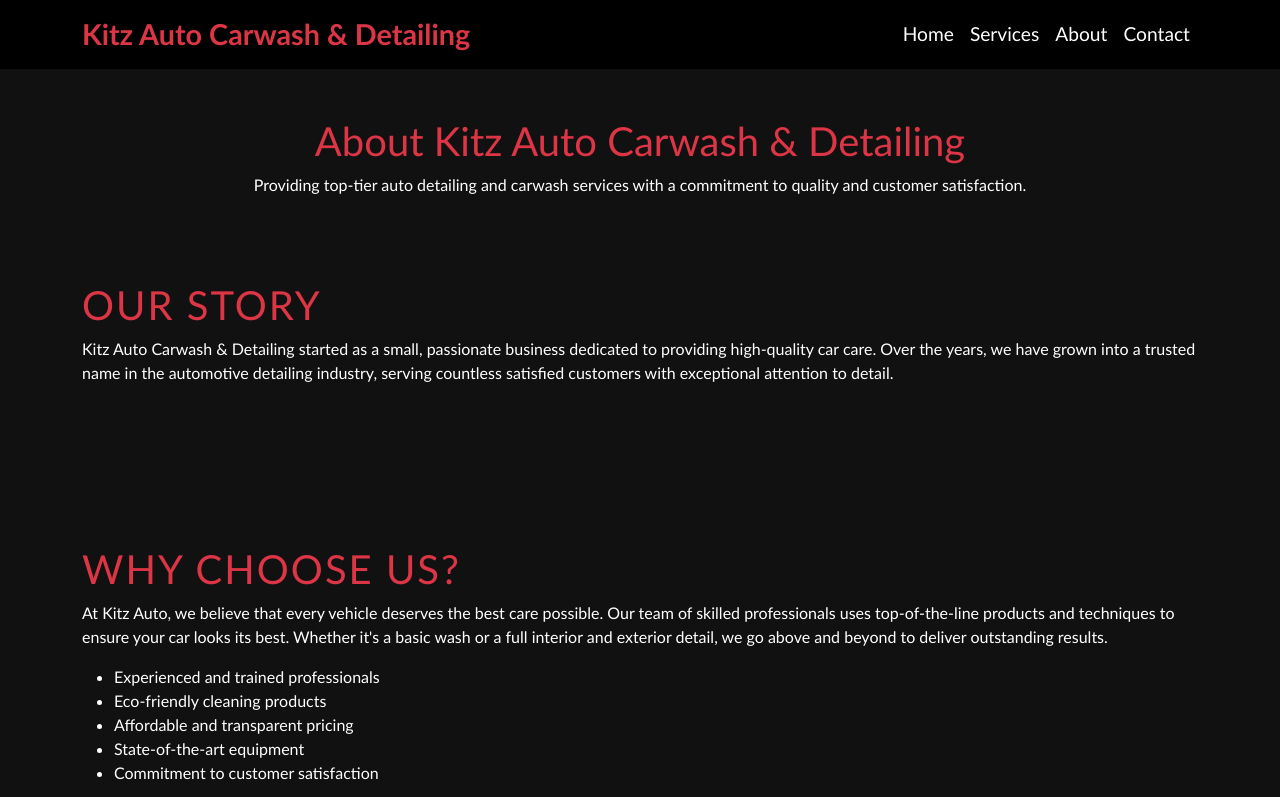
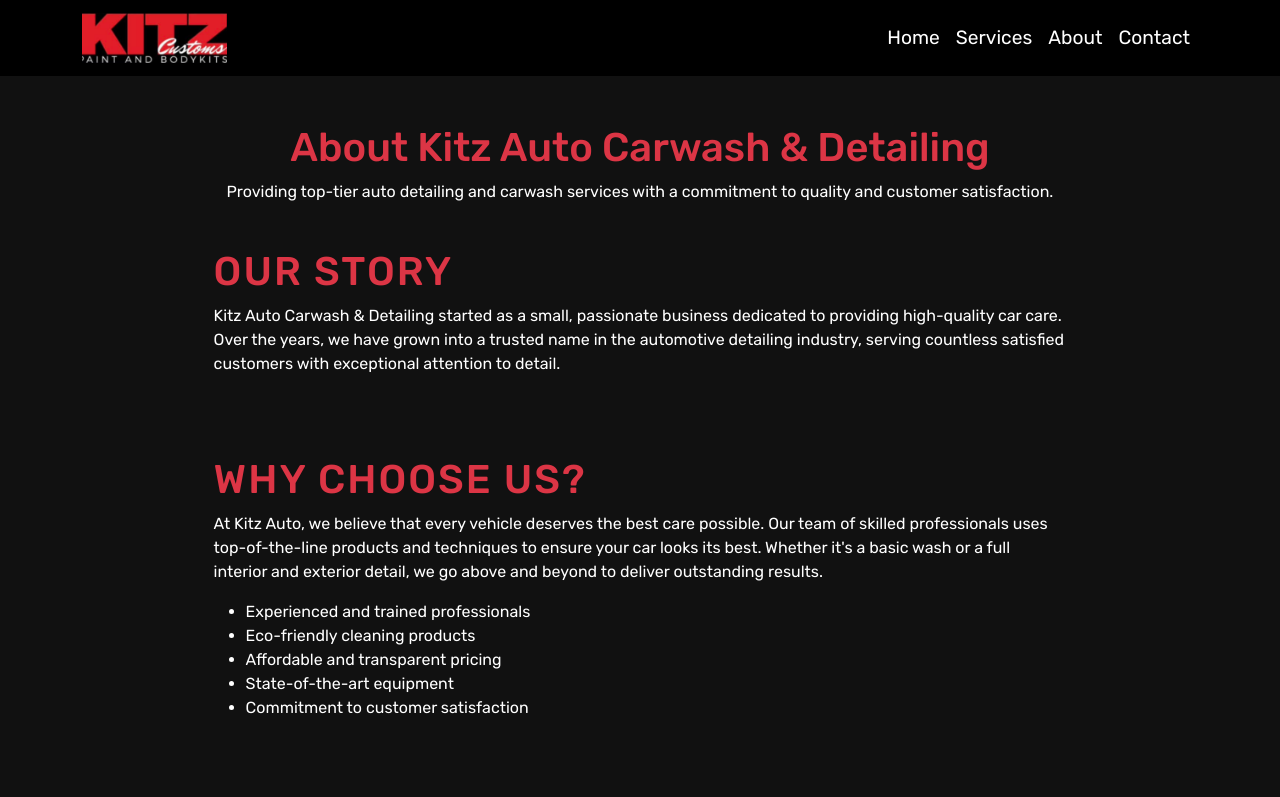
Before and after one commit to jescaryanneacosta/its121-project, a plain HTML site: page about.html in a window 1280 px wide. Shown: the top 797 px of the page. Drawn offline with nearby package versions, Linux system fonts and the light colour scheme.

Commit message:
Final touches

```diff
--- a/about.html
+++ b/about.html
@@ -11,7 +11,7 @@
     <header>
         <nav class="navbar navbar-expand-lg navbar-dark bg-black">
             <div class="container">
-                <a class="navbar-brand text-danger" href="index.html">Kitz Auto Carwash & Detailing</a>
+                <a class="navbar-brand text-danger" href="index.html"><img src="images/logo.png" alt="Logo" height="50px"></a>
                 <button class="navbar-toggler" type="button" data-bs-toggle="collapse" data-bs-target="#navbarNav">
                     <span class="navbar-toggler-icon"></span>
                 </button>
--- a/styles.css
+++ b/styles.css
@@ -1,5 +1,7 @@
+@import url('https://fonts.googleapis.com/css2?family=Rubik:ital,wght@0,300..900;1,300..900&display=swap');
+
 body {
-    font-family: 'Trebuchet MS', sans-serif;
+    font-family: "Rubik", sans-serif;
     background-color: #111;
     color: white;
 }
@@ -20,10 +22,13 @@ body {
 
 .hero {
     text-shadow: 2px 2px 5px rgba(0, 0, 0, 0.8);
+    width: 100%;
 }
 
 section {
-    padding: 60px 0;
+    padding: 20px;
+    margin: auto;
+    width: 80%;
 }
 
 h2 {
```
Also changed, not shown: contact.html (+1 -1 lines), index.html (+1 -0 lines).
